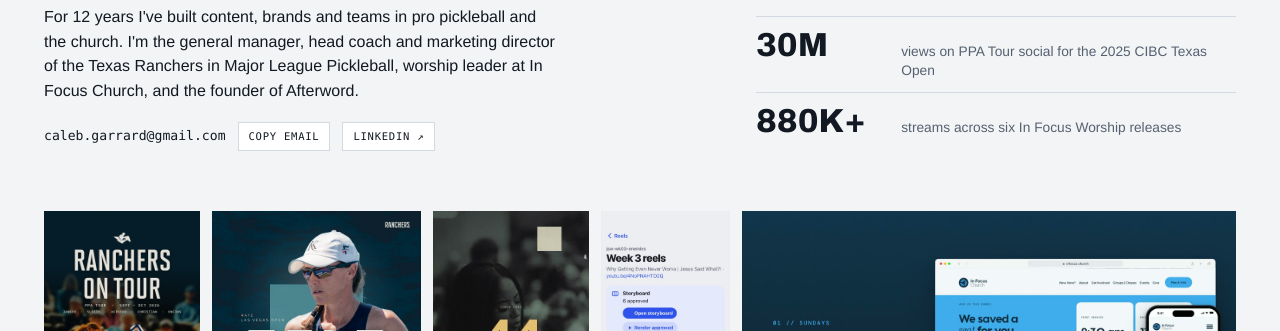
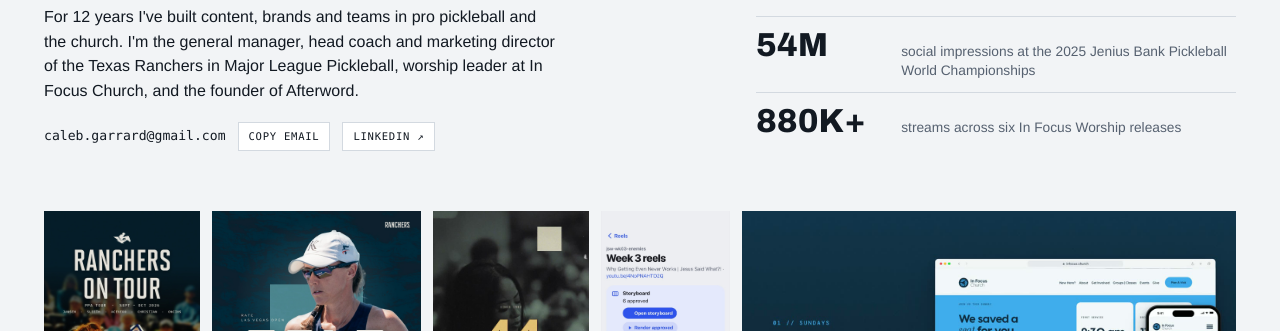
Before and after one commit to calebgarrard-source/calebgarrard-source.github.io, a plain HTML site: page index.html in a window 1280 px wide. Shown: the part 469-800 px from the top of the page. Drawn offline with Linux system fonts and the light colour scheme; a web font is replaced by a local one.

Commit message:
Lead the hero stats with the 2025 Worlds social impressions

```diff
--- a/index.html
+++ b/index.html
@@ -309,7 +309,7 @@
       </div>
       <dl class="proof">
         <div><dt>1.3M+</dt><dd>Instagram views on Texas Ranchers reels, May–Oct 2026</dd></div>
-        <div><dt>30M</dt><dd>views on PPA Tour social for the 2025 CIBC Texas Open</dd></div>
+        <div><dt>54M</dt><dd>social impressions at the 2025 Jenius Bank Pickleball World Championships</dd></div>
         <div><dt>880K+</dt><dd>streams across six In Focus Worship releases</dd></div>
       </dl>
     </div>
```
